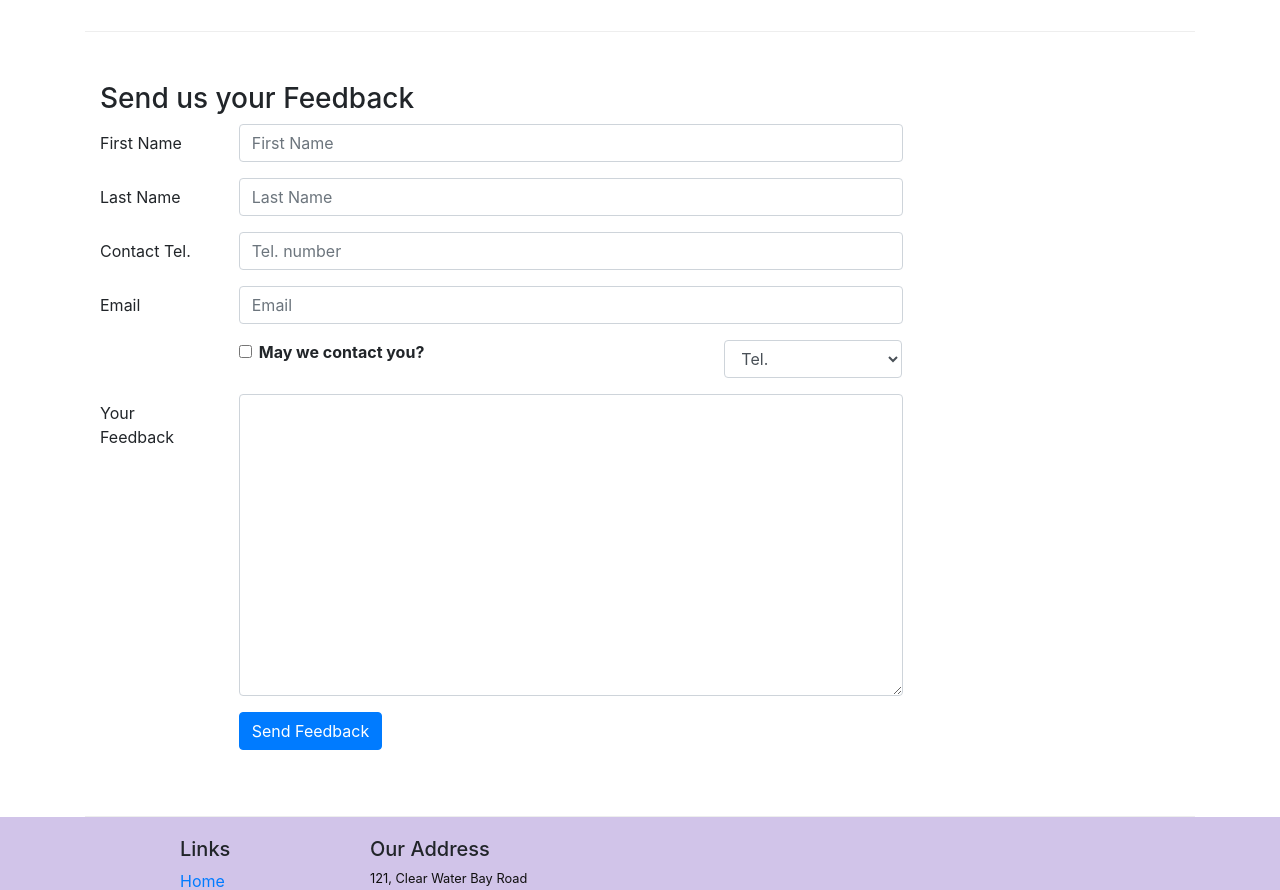
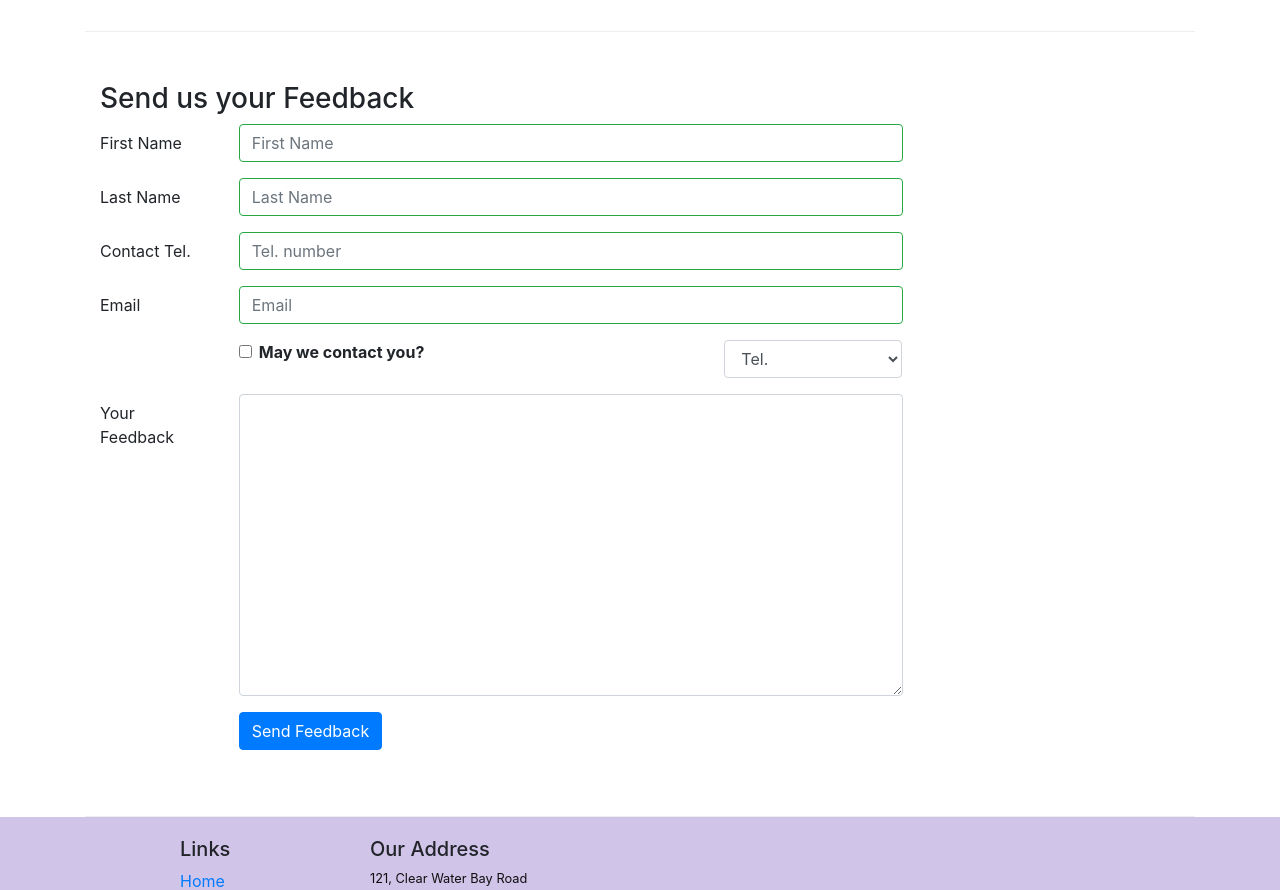
Before and after one commit to pranjal080598/React-frontend, a React (Create React App) app: page /contactus in a window 1280 px wide. Shown: the part 840-1730 px from the top of the page. Built offline with nearby package versions, Linux system fonts and the light colour scheme.

Commit message:
validated(client side) form in contact us

```diff
--- a/src/components/ContactComponent.js
+++ b/src/components/ContactComponent.js
@@ -1,6 +1,6 @@
 import React, { Component } from 'react';
 import { Link } from 'react-router-dom';
-import { Breadcrumb, BreadcrumbItem, Button, Form, FormGroup, Label, Input, Col } from 'reactstrap';
+import { Breadcrumb, BreadcrumbItem, Button, Form, FormGroup, Label, Input, Col, FormFeedback } from 'reactstrap';
 
 class Contact extends Component {
     constructor(props) {
@@ -13,11 +13,20 @@ class Contact extends Component {
             email: '',
             agree: false,
             contactType: 'Tel.',
-            message: ''
+            message: '',
+            touched:{
+                // if user enters then only validate therefore touch is used
+                firstname: false,
+                lastname: false,
+                telnum: false,
+                email: false
+            }
+
         };
 
         this.handleInputChange = this.handleInputChange.bind(this);
         this.handleSubmit = this.handleSubmit.bind(this);
+        this.handleBlur=this.handleBlur.bind(this);
 
     }
 
@@ -38,8 +47,53 @@ class Contact extends Component {
         event.preventDefault();
     }
 
+    handleBlur=(field)=> (evt) =>{
+        this.setState(
+            {
+                touched: {... this.state.touched, [field]: true}
+            }
+        );
+    }
+
+    validate(firstname, lastname, telnum, email)
+    {
+        const errors={
+            firstname:'',
+            lastname:'',
+            telnum:'',
+            email:''
+        };
+        if(this.state.touched.firstname && firstname.length<3)
+        {
+            errors.firstname='firstname > than 3 chars'
+        }
+        else  if(this.state.touched.firstname && firstname.length>10){
+            errors.firstname='firstname between 3 and 10 chars'
+        }
+
+        if(this.state.touched.lastname && lastname.length<3)
+        {
+            errors.lastname='lastname > than 3 chars'
+        }
+        else  if(this.state.touched.lastname && lastname.length>10){
+            errors.lastname='lastname between 3 and 10 chars'
+        }
+
+        const reg= /^\d+$/;
+        if (this.state.touched.telnum && reg.test(telnum)){
+            errors.telnum='should be numbers only'
+        }
+
+        if (this.state.touched.email && email.split('').filter(x => x == '@').length != 1){
+            errors.email='should be @ also'
+        }
+        return errors;
+
+    }
+
 
     render(){
+        const errors=this.validate(this.state.firstname, this.state.lastname, this.state.telnum, this.state.email)
     return(
         <div className="container">
             <div className="row">
@@ -90,7 +144,13 @@ class Contact extends Component {
                                     <Input type="text" id="firstname" name="firstname"
                                         placeholder="First Name"
                                         value={this.state.firstname}
+                                        valid={errors.firstname === ''}
+                                        invalid={errors.firstname !== ''}
+                                        onBlur={this.handleBlur('firstname')}
                                         onChange={this.handleInputChange} />
+                                        <FormFeedback>
+                                            {errors.firstname}
+                                        </FormFeedback>
                                 </Col>
                             </FormGroup>
                             <FormGroup row>
@@ -99,7 +159,13 @@ class Contact extends Component {
                                     <Input type="text" id="lastname" name="lastname"
                                         placeholder="Last Name"
                                         value={this.state.lastname}
+                                        valid={errors.lastname === ''}
+                                        invalid={errors.lastname !== ''}
+                                         onBlur={this.handleBlur('lastname')}
                                         onChange={this.handleInputChange} />
+                                        <FormFeedback>
+                                            {errors.lastname}
+                                        </FormFeedback>
                                 </Col>
                             </FormGroup>
                             <FormGroup row>
@@ -108,7 +174,13 @@ class Contact extends Component {
                                     <Input type="tel" id="telnum" name="telnum"
                                         placeholder="Tel. number"
                                         value={this.state.telnum}
+                                        valid={errors.telnum === ''}
+                                        invalid={errors.telnum !== ''}
+                                         onBlur={this.handleBlur('telnum')}
                                         onChange={this.handleInputChange} />
+                                        <FormFeedback>
+                                            {errors.telnum}
+                                        </FormFeedback>
                                 </Col>
                             </FormGroup>
                             <FormGroup row>
@@ -117,7 +189,13 @@ class Contact extends Component {
                                     <Input type="email" id="email" name="email"
                                         placeholder="Email"
                                         value={this.state.email}
+                                        valid={errors.email === ''}
+                                        invalid={errors.email !== ''}
+                                         onBlur={this.handleBlur('email')}
                                         onChange={this.handleInputChange} />
+                                        <FormFeedback>
+                                            {errors.email}
+                                        </FormFeedback>
                                 </Col>
                             </FormGroup>
                             <FormGroup row>
```
